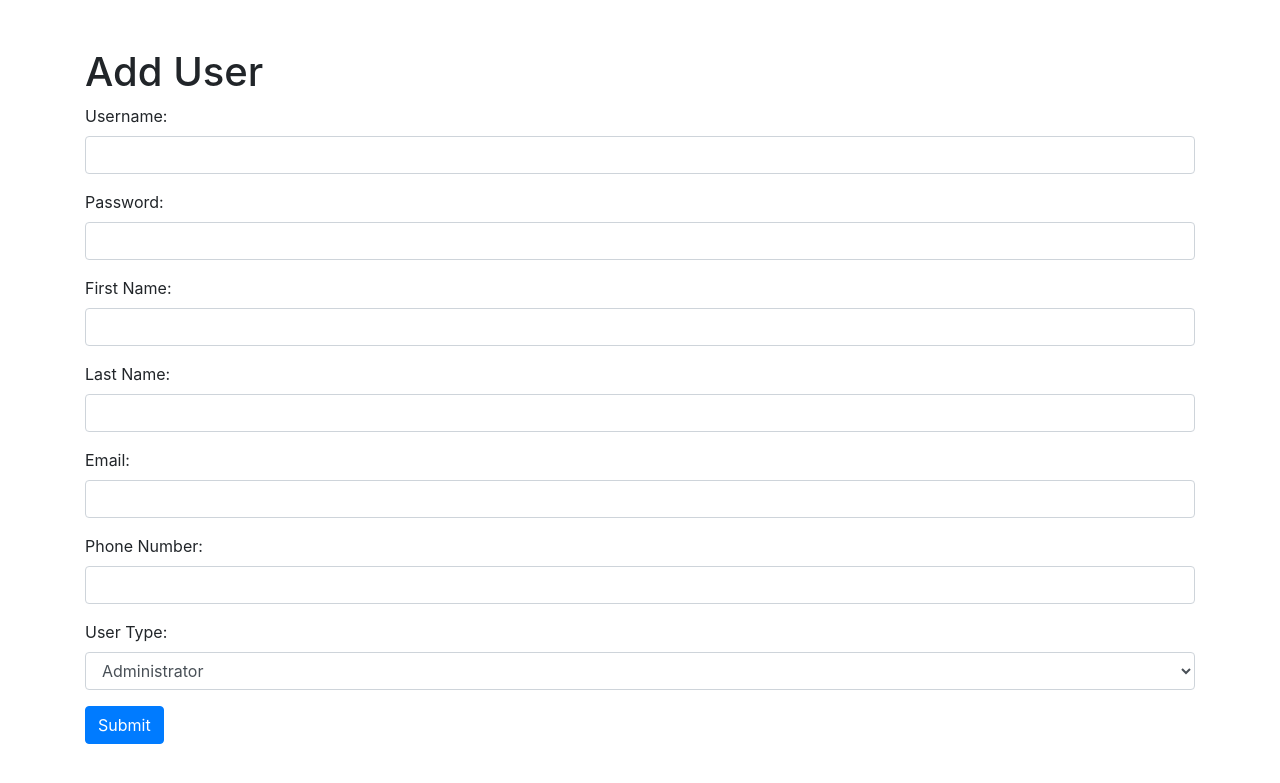
After one commit to bpvyz/TripPy, a Python web app: template Kod/templates/admin_add_user.html in a window 1280 px wide. The commit adds this page. Shown: the top 783 px of the page. Run offline with Jinja, Linux system fonts and the light colour scheme; the template is opened without the code that fills it, so the values that code supplies are empty; some libraries are stand-ins or nearby versions.

Commit message:
admin_add_user route

```diff
--- a/Kod/app.py
+++ b/Kod/app.py
@@ -26,6 +26,7 @@ app.add_url_rule('/putnik_show_all_routes', 'putnik_show_all_routes', putnik_sho
 app.add_url_rule('/putnik_show_my_routes', 'putnik_show_my_routes', putnik_show_my_routes, methods=['GET'])
 app.add_url_rule('/putnik_show_businesses', 'putnik_show_businesses', putnik_show_businesses, methods=['GET'])
 app.add_url_rule('/admin_users', 'admin_users', admin_users, methods=['GET', 'POST'])
+app.add_url_rule('/admin_add_user', 'admin_add_user', admin_add_user, methods = ['GET', 'POST'])
 app.add_url_rule('/delete_user/<int:user_id>', 'delete_user', delete_user, methods=['POST'])
 app.add_url_rule('/edit_user/<int:user_id>', 'edit_user', edit_user, methods=['GET'])
 app.add_url_rule('/update_user/<int:user_id>', 'update_user', update_user, methods=['POST'])
--- a/Kod/static/scripts/script_admin.js
+++ b/Kod/static/scripts/script_admin.js
@@ -17,3 +17,7 @@ function admin_show_businesses() {
 function admin_show_routes() {
     window.location.href = "/admin_show_routes"
 }
+
+function admin_add_user() {
+    window.location.href = "/admin_add_user"
+}
--- a/Kod/templates/admin.html
+++ b/Kod/templates/admin.html
@@ -112,7 +112,7 @@
       <h2>Korisnici</h2>
       <div class="route-box">
         <button class="btn btn-primary" href="#" onclick="admin_users()">Prikazi sve korisnike </button>
-        <button class="btn btn-primary">Dodaj korisnika </button>
+        <button class="btn btn-primary" href="#" onclick="admin_add_user()">Dodaj korisnika </button>
       </div>
     </div>
   </div>
--- /dev/null
+++ b/Kod/templates/admin_add_user.html
@@ -0,0 +1,58 @@
+<!DOCTYPE html>
+<html lang="en">
+<head>
+    <meta charset="UTF-8">
+    <meta name="viewport" content="width=device-width, initial-scale=1.0">
+    <title>Add User</title>
+    <link rel="stylesheet" href="https://stackpath.bootstrapcdn.com/bootstrap/4.5.2/css/bootstrap.min.css">
+</head>
+<body>
+    <div class="container mt-5">
+        <h1>Add User</h1>
+        <form action="{{ url_for('admin_add_user') }}" method="POST">
+            <div class="form-group">
+                <label for="username">Username:</label>
+                <input type="text" id="username" name="username" class="form-control" required>
+            </div>
+            <div class="form-group">
+                <label for="password">Password:</label>
+                <input type="password" id="password" name="password" class="form-control" required>
+            </div>
+            <div class="form-group">
+                <label for="first_name">First Name:</label>
+                <input type="text" id="first_name" name="first_name" class="form-control" required>
+            </div>
+            <div class="form-group">
+                <label for="last_name">Last Name:</label>
+                <input type="text" id="last_name" name="last_name" class="form-control" required>
+            </div>
+            <div class="form-group">
+                <label for="email">Email:</label>
+                <input type="email" id="email" name="email" class="form-control">
+            </div>
+            <div class="form-group">
+                <label for="phone_number">Phone Number:</label>
+                <input type="text" id="phone_number" name="phone_number" class="form-control">
+            </div>
+            <div class="form-group">
+                <label for="user_type">User Type:</label>
+                <select id="user_type" name="user_type" class="form-control" required>
+                    <option value="Administrator">Administrator</option>
+                    <option value="Putnik">Putnik</option>
+                    <option value="VlasnikBiznisa">Vlasnik Biznisa</option>
+                </select>
+            </div>
+            <button type="submit" class="btn btn-primary">Submit</button>
+        </form>
+        {% if error %}
+            <div class="alert alert-danger mt-3" role="alert">
+                {{ error }}
+            </div>
+        {% endif %}
+    </div>
+
+    <script src="https://code.jquery.com/jquery-3.5.1.slim.min.js"></script>
+    <script src="https://cdn.jsdelivr.net/npm/@popperjs/core@2.5.4/dist/umd/popper.min.js"></script>
+    <script src="https://stackpath.bootstrapcdn.com/bootstrap/4.5.2/js/bootstrap.min.js"></script>
+</body>
+</html>
```
Also changed, not shown: Kod/routes/admin_routes.py (+37 -1 lines).
